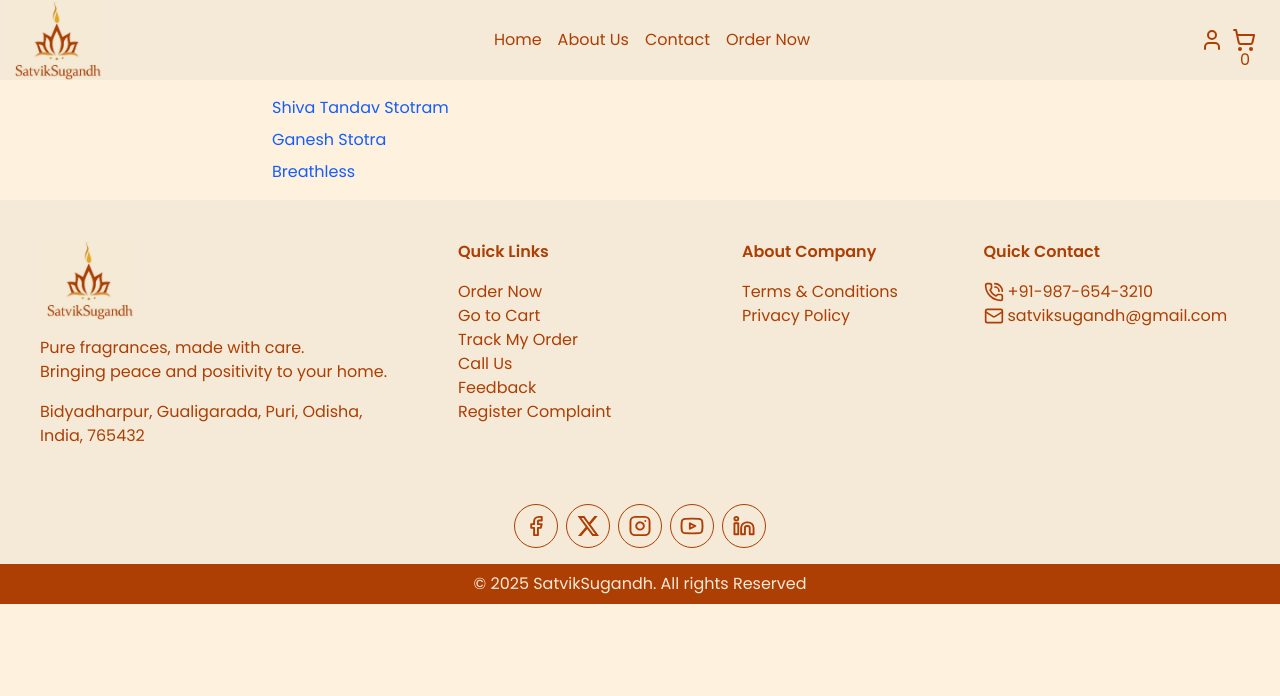
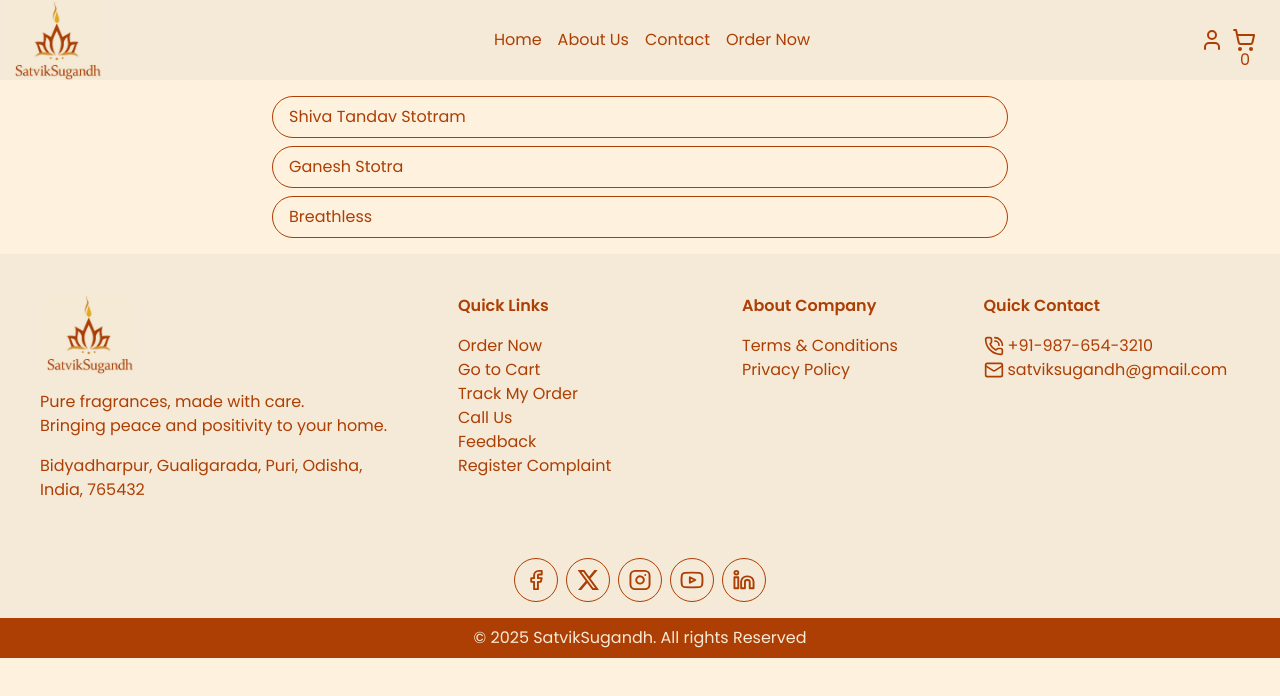
Before and after one commit to Rakesh799/Sugandh-Vatika, a Next.js app: page /songs in a window 1280 px wide. Shown: the top 696 px of the page. Built offline with nearby package versions, Linux system fonts and the light colour scheme.

Commit message:
minor change

```diff
--- a/src/app/songs/page.jsx
+++ b/src/app/songs/page.jsx
@@ -3,12 +3,12 @@
 
 export default function SongsList() {
   return (
-    <div className="p-4 max-w-3xl mx-auto space-y-2">
+    <div className="p-4 max-w-3xl mx-auto space-y-2 flex flex-col">
       {songsData.map((song) => (
         <Link
           key={song.id}
           href={`/songs/${song.slug}`}
-          className="block text-blue-600 hover:underline"
+          className="text-brown border border-brown py-2 rounded-full px-4"
         >
           {song.title}
         </Link>
```
